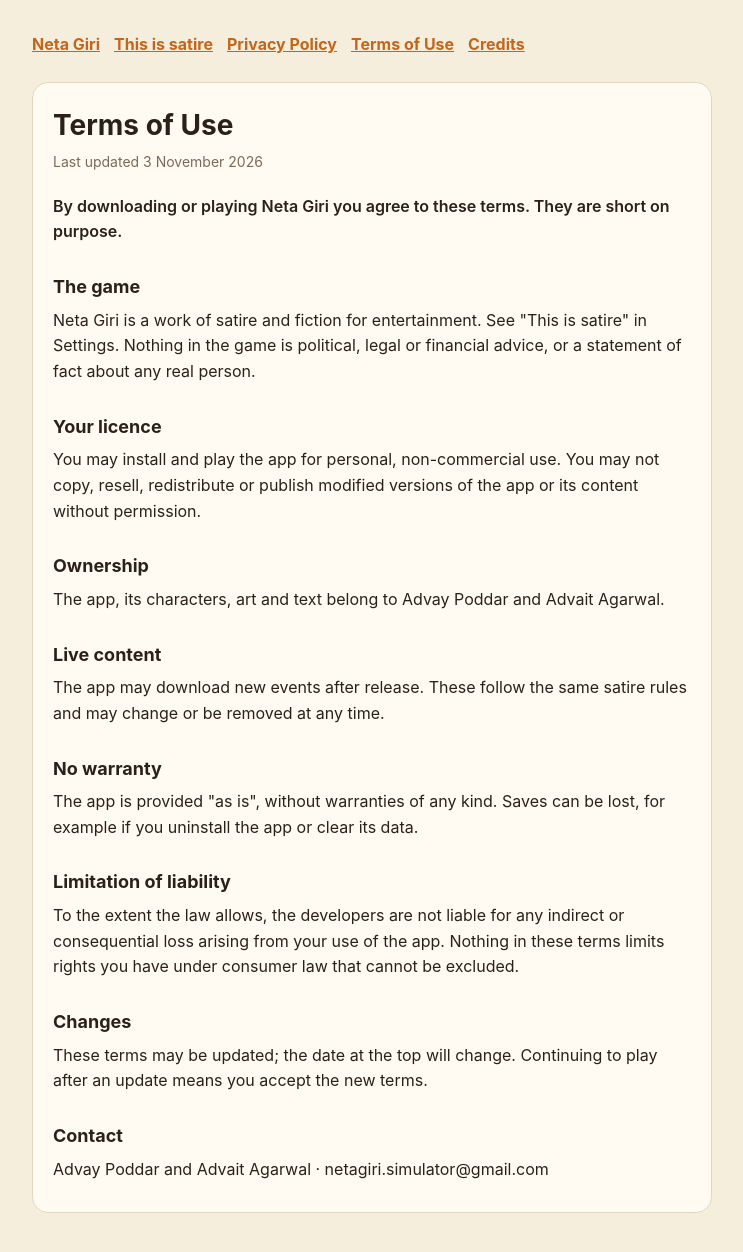
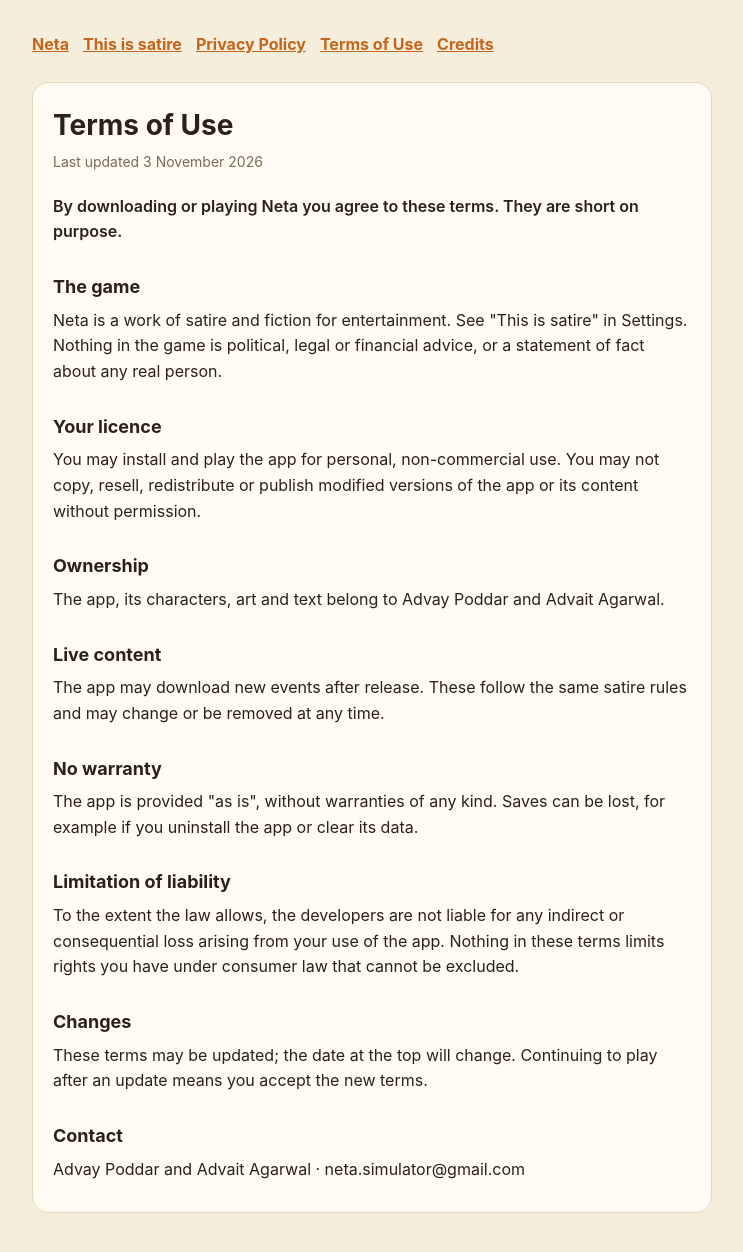
Before and after one commit to killerT477/neta-live, a plain HTML site: page terms.html in a window 1280 px wide. Shown: the whole page, without its empty margins (268-1011 px from the left). Drawn offline with Linux system fonts and the light colour scheme.

Commit message:
Update terms.html: rename to Neta, new contact email

```diff
--- a/terms.html
+++ b/terms.html
@@ -1,6 +1,6 @@
 <!doctype html>
 <html lang="en"><head><meta charset="utf-8"><meta name="viewport" content="width=device-width,initial-scale=1">
-<title>Terms of Use · Neta Giri</title>
+<title>Terms of Use · Neta</title>
 <style>
 :root{--bg:#F6EEDD;--card:#FFFBF2;--ink:#2B2118;--sub:#7A6A58;--line:#E4D6BC;--acc:#C4651A}
 @media (prefers-color-scheme:dark){:root{--bg:#17130F;--card:#221C16;--ink:#F3E9D8;--sub:#B5A58F;--line:#3A3027;--acc:#E08A3C}}
@@ -11,11 +11,11 @@ a{color:var(--acc)} h1{font-size:28px;margin:0 0 4px} h2{font-size:18px;margin:2
 .meta{color:var(--sub);font-size:14px;margin:0 0 20px} .intro{font-weight:600}
 p{margin:0 0 10px} .card{background:var(--card);border:1px solid var(--line);border-radius:16px;padding:20px}
 </style></head><body><main>
-<nav><a href="index.html">Neta Giri</a><a href="satire.html">This is satire</a><a href="privacy.html">Privacy Policy</a><a href="terms.html">Terms of Use</a><a href="credits.html">Credits</a></nav>
+<nav><a href="index.html">Neta</a><a href="satire.html">This is satire</a><a href="privacy.html">Privacy Policy</a><a href="terms.html">Terms of Use</a><a href="credits.html">Credits</a></nav>
 <div class="card"><h1>Terms of Use</h1><p class="meta">Last updated 3 November 2026</p>
-<p class="intro">By downloading or playing Neta Giri you agree to these terms. They are short on purpose.</p>
+<p class="intro">By downloading or playing Neta you agree to these terms. They are short on purpose.</p>
 <h2>The game</h2>
-<p>Neta Giri is a work of satire and fiction for entertainment. See "This is satire" in Settings. Nothing in the game is political, legal or financial advice, or a statement of fact about any real person.</p>
+<p>Neta is a work of satire and fiction for entertainment. See "This is satire" in Settings. Nothing in the game is political, legal or financial advice, or a statement of fact about any real person.</p>
 <h2>Your licence</h2>
 <p>You may install and play the app for personal, non-commercial use. You may not copy, resell, redistribute or publish modified versions of the app or its content without permission.</p>
 <h2>Ownership</h2>
@@ -29,5 +29,5 @@ p{margin:0 0 10px} .card{background:var(--card);border:1px solid var(--line);bor
 <h2>Changes</h2>
 <p>These terms may be updated; the date at the top will change. Continuing to play after an update means you accept the new terms.</p>
 <h2>Contact</h2>
-<p>Advay Poddar and Advait Agarwal · netagiri.simulator@gmail.com</p></div>
+<p>Advay Poddar and Advait Agarwal · neta.simulator@gmail.com</p></div>
 </main></body></html>
```
